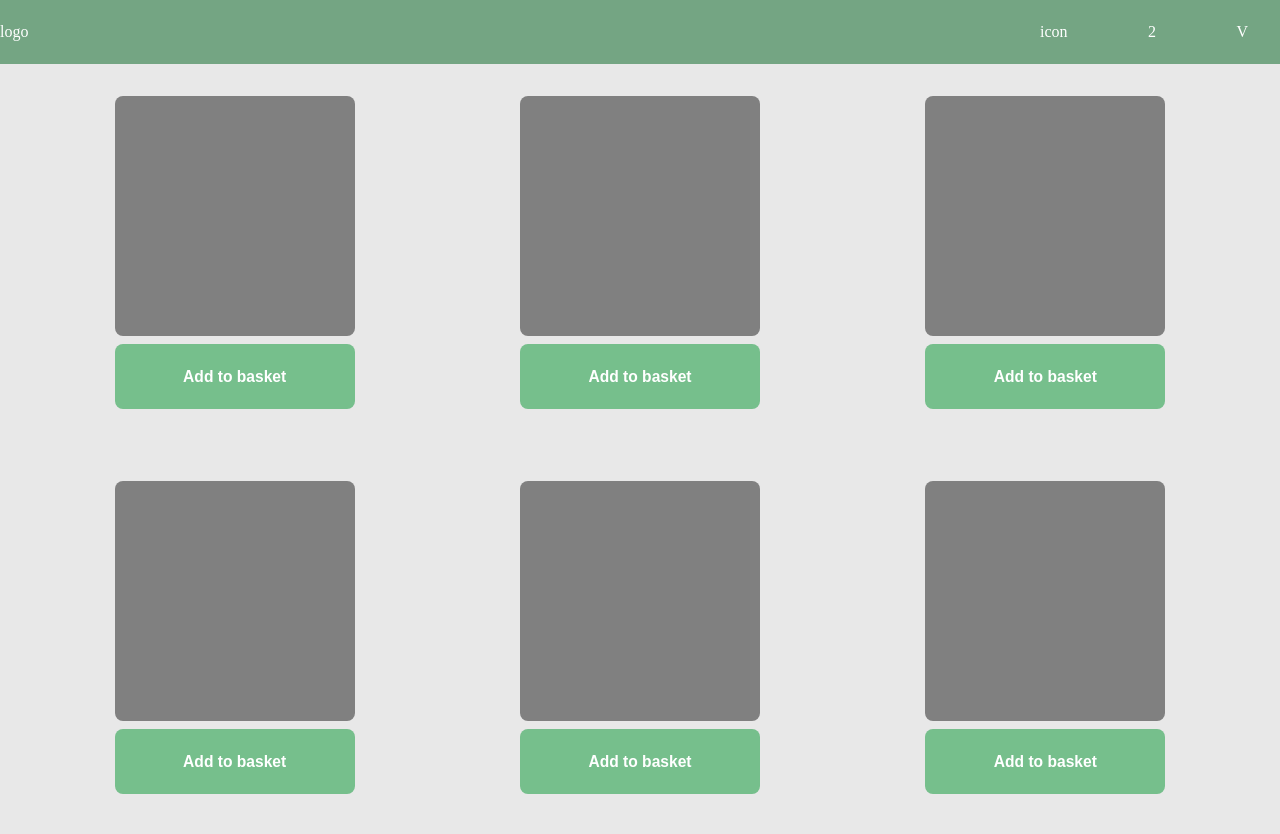
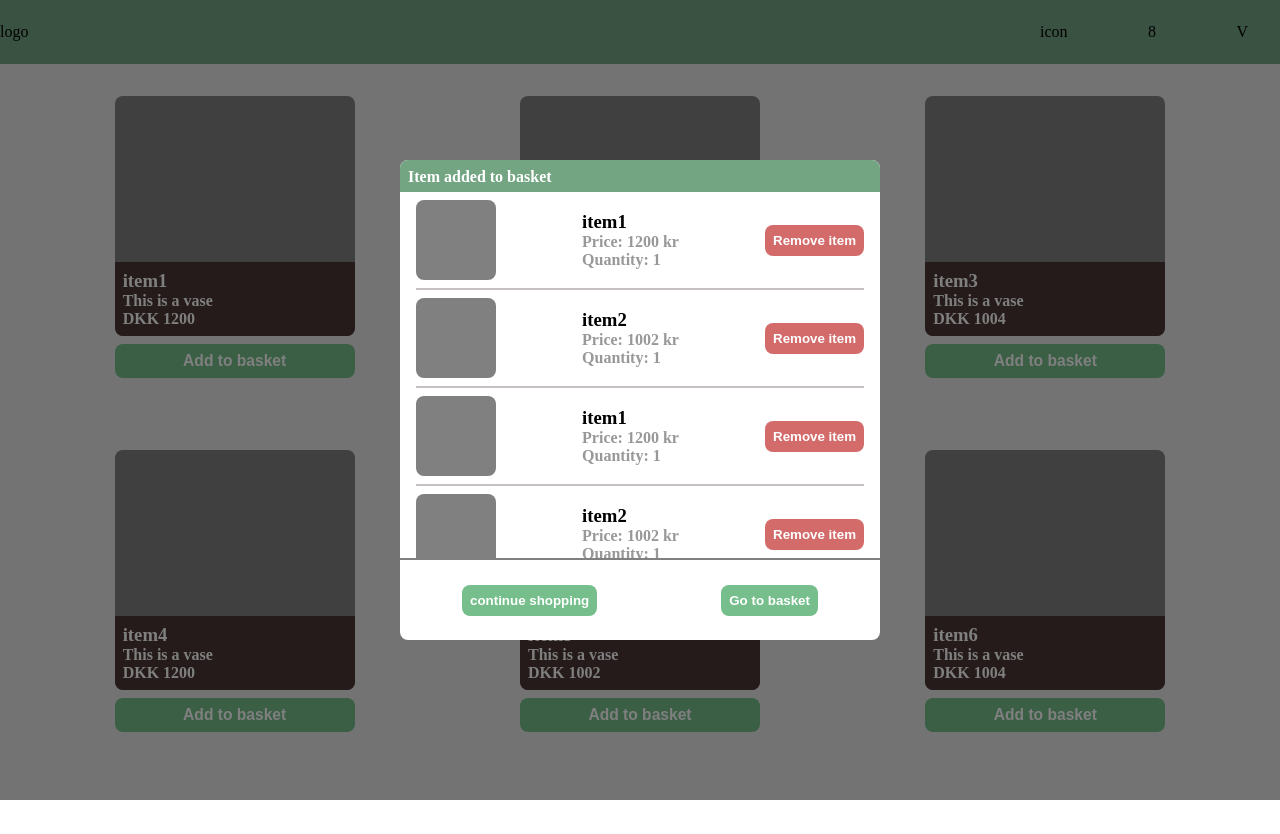
Before and after one commit to Azeritzh/InterviewCaseLego, an Angular app in the folder LegoCase/: page / in a window 1280 px wide. After the commit the page ends 800 px from the top, so only its background shows below. Built offline with nearby package versions, Linux system fonts and the light colour scheme.

Commit message:
Designed basket preview popup

```diff
--- a/LegoCase/src/app/app.component.css
+++ b/LegoCase/src/app/app.component.css
@@ -7,3 +7,75 @@
     width: 15rem;
     padding-right: 2rem;
 }
+
+.basket-preview-container {
+    width: 100%;
+    min-height: 48rem;
+    height: 100vh;
+    position: absolute;
+}
+
+.basket-preview-background {
+    background-color: black;
+    opacity: 0.5;
+    width: 100%;
+    min-height: 48rem;
+    height: 100vh;
+    position: absolute;
+}
+
+.basket-preview {
+    background-color: white;
+    width: 30rem;
+    height: 30rem;
+    z-index: 1;
+    border-radius: 0.5rem;
+}
+
+.basket-preview-header {
+    background-color: #74a583;
+    height: 1rem;
+    border-top-left-radius: 0.5rem;
+    border-top-right-radius: 0.5rem;
+    padding: 0.5rem;
+}
+
+.item-header {
+    color: black;
+}
+
+.item-subheader {
+    color: #989898;
+}
+
+.preview-img {
+    width: 5rem;
+    height: 5rem;
+    background-color: grey;
+    border-radius: 0.5rem;
+}
+
+.item-container {
+    border-bottom: 2px solid #c7c2c2;
+    width: 28rem;
+    padding: 0.5rem 0;
+}
+
+.remove-btn {
+    background-color: #d46b6b;
+}
+
+.remove-btn:hover {
+    background-color: #d21111;
+}
+
+.item-list-container {
+    height: 23rem;
+    overflow: scroll;
+    overflow-x: hidden;
+    border-bottom: 2px solid grey;
+}
+
+.basket-btn-container {
+    height: 5rem;
+}
--- a/LegoCase/src/app/app.component.html
+++ b/LegoCase/src/app/app.component.html
@@ -1,11 +1,36 @@
+<div *ngIf="openBasketPreview" class="basket-preview-container" fxLayoutAlign="center center">
+  <div class="basket-preview-background"></div>
+    <div class="basket-preview">
+      <h4 class="basket-preview-header">Item added to basket</h4>
+      <div class="item-list-container" fxLayout="column" fxLayoutAlign="start center">
+        <div class="item-container" *ngFor="let item of basketInfo" fxLayout="row" fxLayoutAlign="space-between center">
+          <div>
+            <div class="preview-img"></div>
+          </div>
+          <div>
+            <h3 class="item-header">{{item.header}}</h3>
+            <h4 class="item-subheader">Price: {{item.price}} kr</h4>
+            <h4 class="item-subheader">Quantity: {{item.quantity}}</h4>
+          </div>
+          <button class="remove-btn"><h4>Remove item</h4></button>
+        </div>
+      </div>
+      <div class="basket-btn-container" fxLayout="row" fxLayoutAlign="space-around center">
+        <button><h4>continue shopping</h4></button>
+        <button><h4>Go to basket</h4></button>
+      </div>
+    </div>
+  </div>
+
 <div class="navbar" fxLayout="row" fxLayoutAlign="space-between center">
   <div class="logo">
     <div>logo</div>
   </div>
   <div class="shopping-basket" fxLayout="row" fxLayoutAlign="space-between center" >
     <div>icon</div>
-    <div>2</div>
+    <div>{{basketInfo.length}}</div>
     <div>V</div>
   </div>
 </div>
-<app-listings-page></app-listings-page>
+
+<app-listings-page (basketEvent)="recieveBasketInfo($event)"></app-listings-page>
--- a/LegoCase/src/app/app.component.ts
+++ b/LegoCase/src/app/app.component.ts
@@ -1,4 +1,5 @@
-import { Component } from '@angular/core';
+import { Component, ViewChild } from '@angular/core';
+import { ListingsPageComponent } from '../app/listings-page/listings-page.component';
 
 @Component({
   selector: 'app-root',
@@ -7,4 +8,23 @@ import { Component } from '@angular/core';
 })
 export class AppComponent {
   title = 'LegoCase';
+  public basketInfo = [
+    {header: 'item1', subheader: 'This is a vase', price: 1200, quantity: 1},
+    {header: 'item2', subheader: 'This is a vase', price: 1002, quantity: 1},
+    {header: 'item1', subheader: 'This is a vase', price: 1200, quantity: 1},
+    {header: 'item2', subheader: 'This is a vase', price: 1002, quantity: 1},
+    {header: 'item1', subheader: 'This is a vase', price: 1200, quantity: 1},
+    {header: 'item2', subheader: 'This is a vase', price: 1002, quantity: 1},
+    {header: 'item1', subheader: 'This is a vase', price: 1200, quantity: 1},
+    {header: 'item2', subheader: 'This is a vase', price: 1002, quantity: 1},
+  ];
+
+  public openBasketPreview = true;
+
+  recieveBasketInfo(items: []) {
+    this.basketInfo = items;
+    this.openBasketPreview = true;
+
+    console.log(this.basketInfo)
+  }
 }
--- a/LegoCase/src/app/listings-page/listings-page.component.css
+++ b/LegoCase/src/app/listings-page/listings-page.component.css
@@ -1,7 +1,8 @@
 .listings-background {
     background-color: #e8e8e8;
-    width: 100%;
-    height: -webkit-fill-available;
+    width: 100vw;
+    min-height: 44rem;
+    height: calc(100vh - 4rem);
 }
 
 .item-container {
@@ -18,3 +19,11 @@
 .add-to-basket-btn {
     width: 15rem;
 }
+
+.item-info {
+    background-color: #4c3737;
+    width: 15rem;
+    padding: 0.5rem;
+    border-bottom-left-radius: 0.5rem;
+    border-bottom-right-radius: 0.5rem;
+}
--- a/LegoCase/src/app/listings-page/listings-page.component.html
+++ b/LegoCase/src/app/listings-page/listings-page.component.html
@@ -1,14 +1,26 @@
 <div class="listings-background">
     <div class="listings-container" fxLayout="row" fxLayoutAlign="space-around center">
         <div *ngFor="let item of itemsList1">
-            <div class="item-container"></div>
-            <button class="add-to-basket-btn"><h3>Add to basket</h3></button>
+            <div class="item-container" fxLayout="row" fxLayoutAlign="start end">
+                <div class="item-info">
+                    <h3>{{item.header}}</h3>
+                    <h4>{{item.subheader}}</h4>
+                    <h4>DKK {{item.price}}</h4>
+                </div>
+            </div>
+            <button class="add-to-basket-btn" (click)="addToBasket(item)"><h3>Add to basket</h3></button>
         </div>
     </div>
     <div class="listings-container" fxLayout="row" fxLayoutAlign="space-around center">
             <div *ngFor="let item of itemsList2">
-                <div class="item-container"></div>
-                <button class="add-to-basket-btn"><h3>Add to basket</h3></button>
+                <div class="item-container" fxLayout="row" fxLayoutAlign="start end">
+                    <div class="item-info">
+                        <h3>{{item.header}}</h3>
+                        <h4>{{item.subheader}}</h4>
+                        <h4>DKK {{item.price}}</h4>
+                    </div>
+                </div>
+                <button class="add-to-basket-btn" (click)="addToBasket(item)"><h3>Add to basket</h3></button>
             </div>
         </div>
 </div>
--- a/LegoCase/src/app/listings-page/listings-page.component.ts
+++ b/LegoCase/src/app/listings-page/listings-page.component.ts
@@ -1,4 +1,4 @@
-import { Component, OnInit } from '@angular/core';
+import { Component, OnInit, Output, EventEmitter } from '@angular/core';
 
 @Component({
   selector: 'app-listings-page',
@@ -6,21 +6,37 @@ import { Component, OnInit } from '@angular/core';
   styleUrls: ['./listings-page.component.css']
 })
 export class ListingsPageComponent implements OnInit {
+  @Output() basketEvent = new EventEmitter();
 
   constructor() { }
 
   public itemsList1 = [
-    {header: 'item1', subheader: 'This is a vase', price: 1200},
-    {header: 'item2', subheader: 'This is a vase', price: 1002},
-    {header: 'item3', subheader: 'This is a vase', price: 1004},
+    {header: 'item1', subheader: 'This is a vase', price: 1200, quantity: 1},
+    {header: 'item2', subheader: 'This is a vase', price: 1002, quantity: 1},
+    {header: 'item3', subheader: 'This is a vase', price: 1004, quantity: 1},
   ];
 
   public itemsList2 = [
-    {header: 'item4', subheader: 'This is a vase', price: 1200},
-    {header: 'item5', subheader: 'This is a vase', price: 1002},
-    {header: 'item6', subheader: 'This is a vase', price: 1004},
+    {header: 'item4', subheader: 'This is a vase', price: 1200, quantity: 1},
+    {header: 'item5', subheader: 'This is a vase', price: 1002, quantity: 1},
+    {header: 'item6', subheader: 'This is a vase', price: 1004, quantity: 1},
   ];
+
+  public basketitems = [];
 
   ngOnInit() {
   }
+
+  public addToBasket(item: {}) {
+    this.basketitems.push(item);
+    this.basketEvent.emit(this.basketitems);
+  }
+
+  public removeFromBasket(item: number) {
+
+  }
+
+  public changeItemQuantity(item: number) {
+
+  }
 }
--- a/LegoCase/src/styles.css
+++ b/LegoCase/src/styles.css
@@ -3,9 +3,9 @@ body {
     margin: 0;
 }
 
-div, h1, h2, h3, h4, span {
+h1, h2, h3, h4, span {
     color: white;
-
+    margin: 0;
 }
 
 button {
```
